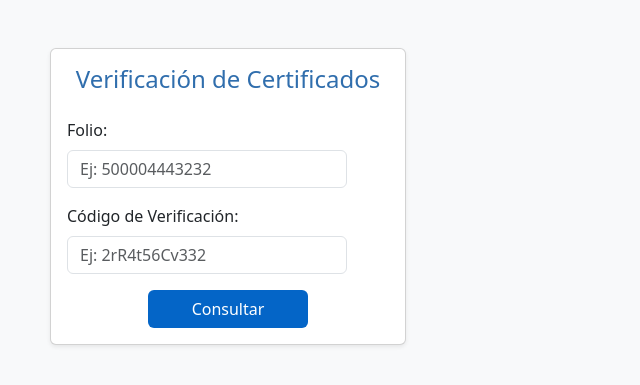
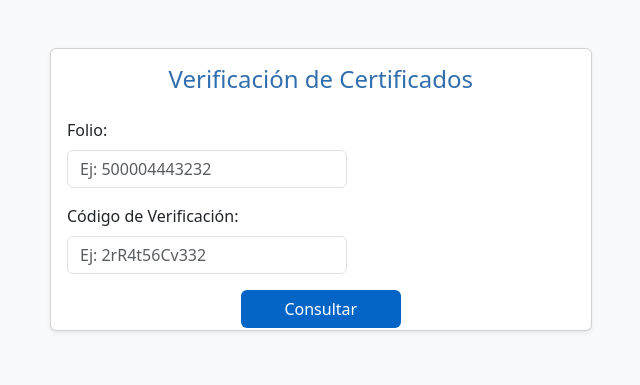
Before and after one commit to webverificador/OFICINA-INTERNET, a Flask app: page / in a window 1280 px wide. Shown: the top 385 px of the page, without its empty margins (412-1052 px from the left). Run offline with Flask 3, Linux system fonts and the light colour scheme.

Commit message:
Update index.html

```diff
--- a/templates/index.html
+++ b/templates/index.html
@@ -9,7 +9,7 @@
     <div class="container mt-5">
         <div class="row justify-content-center">
             <div class="col-md-4 mx-auto">
-                <div class="card shadow-sm">
+                <div class="card shadow-sm" style="width: 541.6px; height: 283px;">
                     <div class="card-body">
                         <h4 class="text-center mb-4" style="color: #306ead;">Verificación de Certificados</h4>
                         <form method="POST" class="text-center">
```
